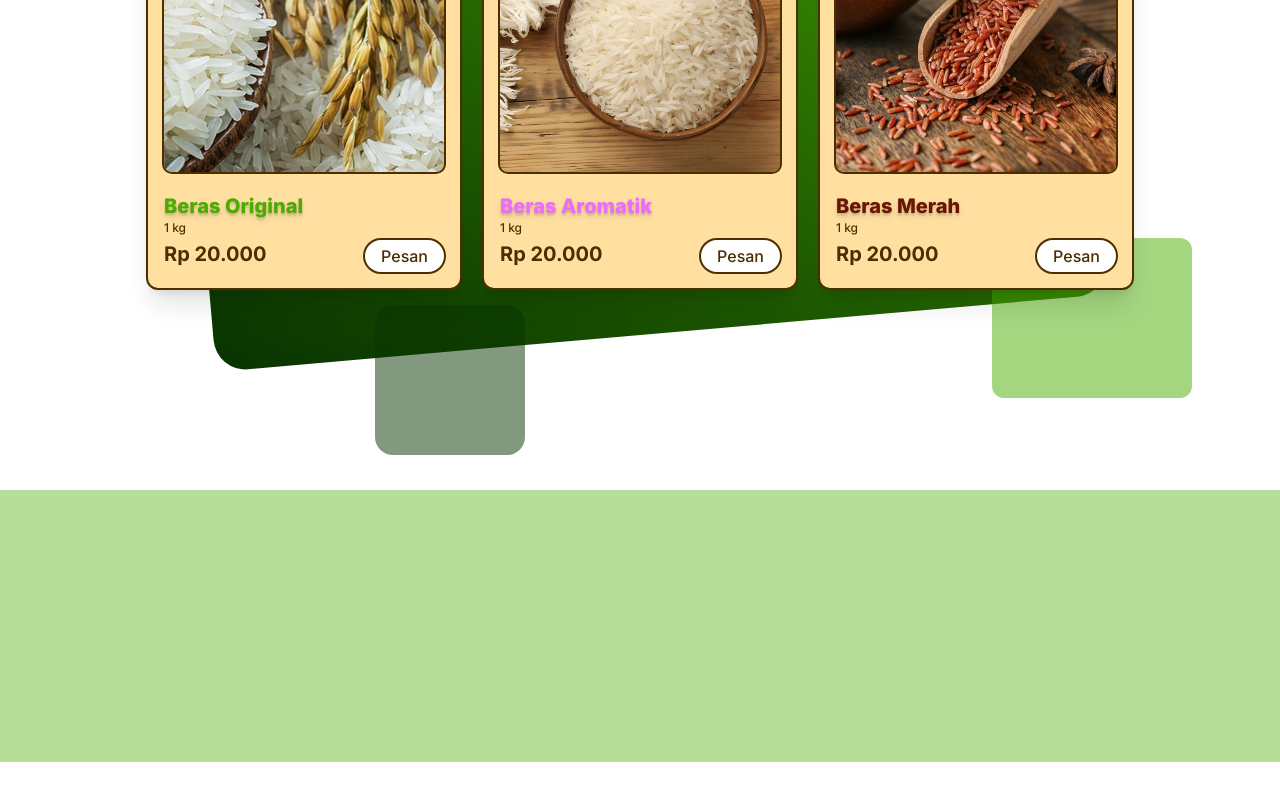
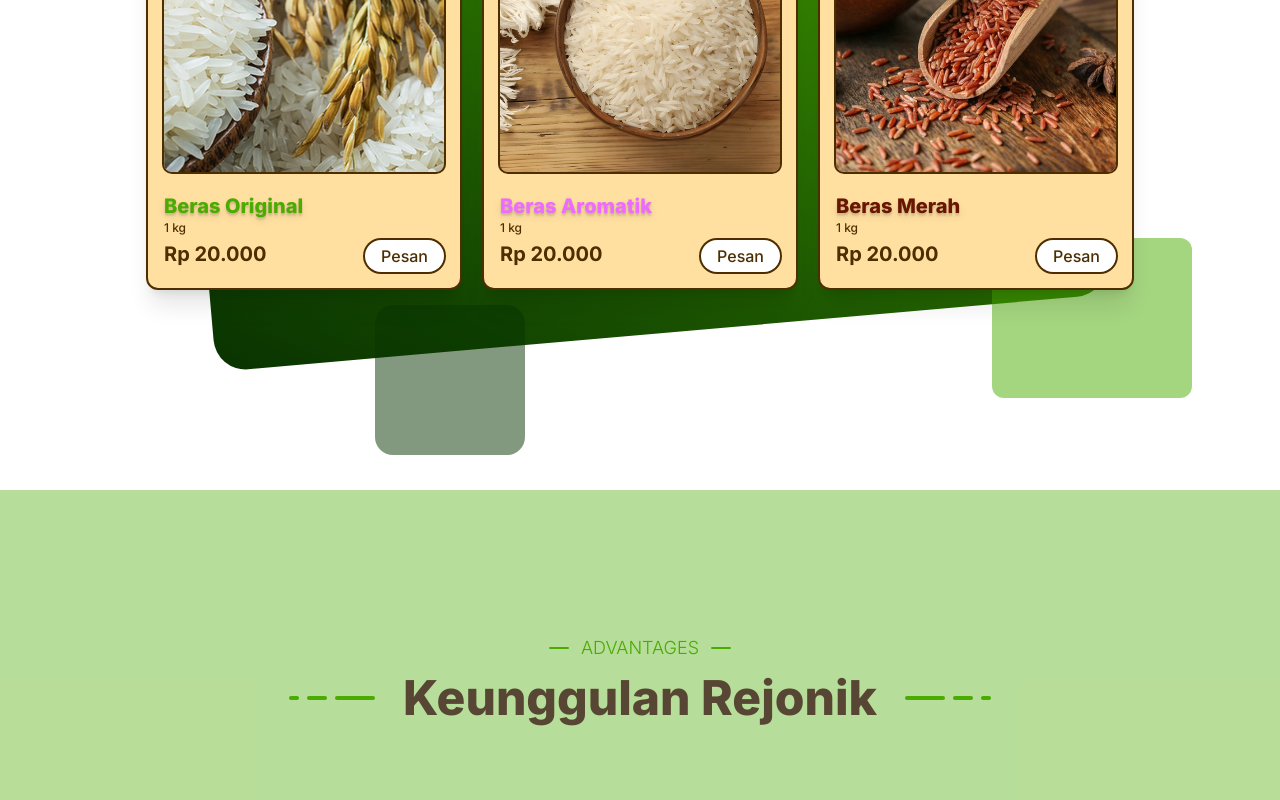
Before and after one commit to abusalakbunladin/Aplikasi-Rejonik-Sumberejo-Organik-, a React (Vite) app in the folder Frontend/: page / in a window 1280 px wide. Shown: the part 1102-1902 px from the top of the page. Before the commit the page ends 1864 px from the top, so only its background shows below. Built offline with nearby package versions, Linux system fonts and the light colour scheme.

Commit message:
Penambahan Seksi Keunggulan (WIP)

```diff
--- a/Frontend/src/App.jsx
+++ b/Frontend/src/App.jsx
@@ -132,7 +132,6 @@ function Product() {
                     <div className='w-2.5 h-1 bg-side rounded-lg'></div>
                   </div>
                 </div>
-
               </div>
             </div>
 
@@ -216,9 +215,37 @@ function Product() {
 function Advantages() {
   return (
     <div className="advantages">
-      <section id="keunggulan" className="pt-36 pb-32 bg-side/40">
-        <div className="container mx-auto">
-          <div className="w-full px-4">
+      <section id="keunggulan" className='pt-36 pb-32 bg-side/40'>
+        <div className='container mx-auto'>
+          <div className='w-full px-4'>
+            <div className='mx-auto mb-30 select-none'>
+              <div className="flex gap-3 items-center justify-center mb-3">
+                <div className='w-5 h-0.5 bg-side rounded-lg'></div>
+                <h3 className='font-light text-side text-sm lg:text-lg uppercase'>Advantages</h3>
+                <div className='w-5 h-0.5 bg-side rounded-lg'></div>
+              </div>
+
+              <div className="flex gap-7 items-center justify-center">
+                <div className="hidden md:block">
+                  <div className="flex gap-2">
+                    <div className='w-2.5 h-1 bg-side rounded-lg'></div>
+                    <div className='w-5 h-1 bg-side rounded-lg'></div>
+                    <div className='w-10 h-1 bg-side rounded-lg'></div>
+                  </div>
+                </div>
+
+                <h2 className='max-w-lg font-extrabold text-quaternary text-4xl lg:text-5xl'>Keunggulan Rejonik</h2>
+
+                <div className="hidden md:block">
+                  <div className="flex gap-2">
+                    <div className='w-10 h-1 bg-side rounded-lg'></div>
+                    <div className='w-5 h-1 bg-side rounded-lg'></div>
+                    <div className='w-2.5 h-1 bg-side rounded-lg'></div>
+                  </div>
+                </div>
+              </div>
+            </div>
+
 
           </div>
         </div>
```
